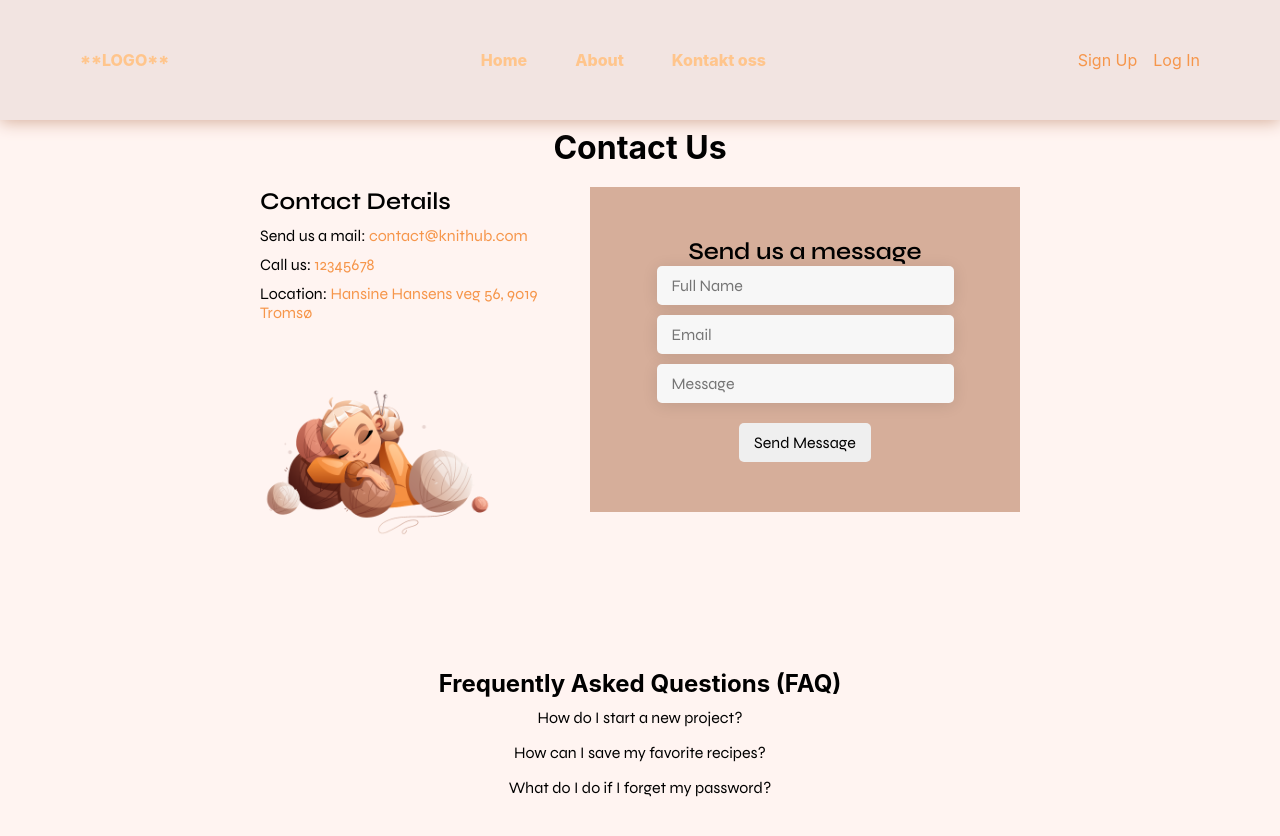
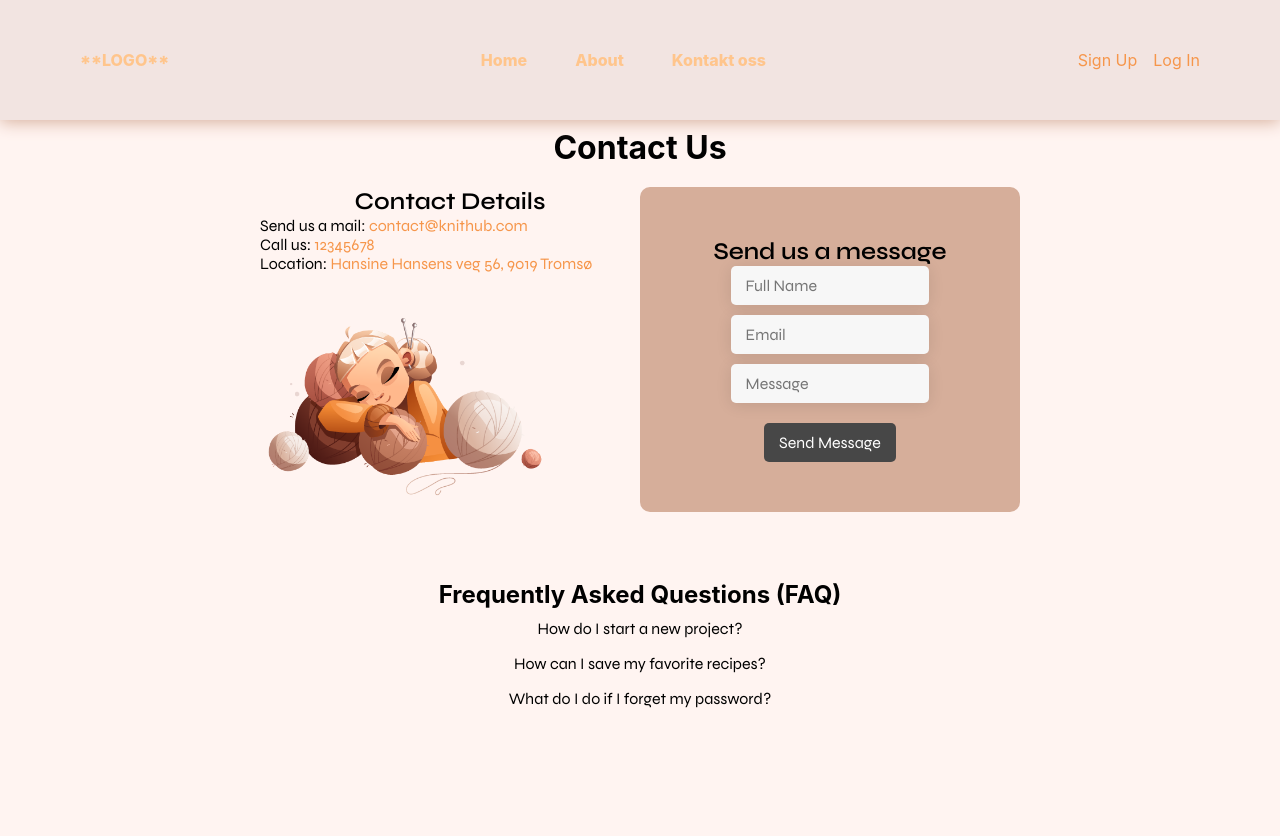
Before and after one commit to uit-inf-2900/Team12, a React (Create React App) app in the folder front/: page /kontaktoss in a window 1280 px wide. Shown: the top 836 px of the page. After the commit the page ends 800 px from the top, so only its background shows below. Built offline with nearby package versions, Linux system fonts and the light colour scheme.

Commit message:
fixed so message container is as big as the img and info on the contact us page

```diff
--- a/front/src/Components/BoxAndContainers.css
+++ b/front/src/Components/BoxAndContainers.css
@@ -1,5 +1,9 @@
 @import url('./colorAndText.css');
 
+:root{
+    --box-padding: 50px;
+    --box-border-radius: 10px;
+}
 
 .page-container{
     padding-top: var(--header-height);
@@ -37,26 +41,26 @@
 
 /* information about each background box */
 .box {
-    padding: 50px;                   /* Padding around the content of each section */
+    padding: var(--box-padding);
     display: flex;                   /* Use flexbox for layout */
     flex-direction: column;          /* Stack child elements vertically */
     justify-content: center;         /* Center children vertically */
     align-items: center;             /* Center children horizontally */
     transition: transform 0.5s;      /* Animate position changes smoothly */
-    border-radius: 10px;
-
+    border-radius: var(--box-border-radius);
 }
 
 /* Light purple color */
 .box.light {
-    width: 50%; /* Take up half of the container's width */
+    width: 60%; /* Take up half of the container's width */
     background-color: var(--box-color-light); /* Light purple background */
-    height: 30%;
+    height: 50%;
 }
 
 /* Dark purple color */
 .box.dark {
-    width: 30%; /* Take up half of the container's width */
+    width: 40%; /* Take up half of the container's width */
     background-color: var(--box-color-dark); /* Darker purple background */
-    height: 30%;
+    height: 50%;
+
 }
--- a/front/src/Components/colorAndText.css
+++ b/front/src/Components/colorAndText.css
@@ -89,6 +89,7 @@
     color: var(--text-color);
     text-align: center;
     margin-bottom: 2.5rem;
+    flex: 1;
 }
 
 
--- a/front/src/pages/ContactUs/ContactUs.css
+++ b/front/src/pages/ContactUs/ContactUs.css
@@ -2,15 +2,7 @@
 @import url('../../App.css');
 
 /* ------------- CONTACT INFO  ------------- */
-/* Overall form layout */
-.contact-form-box {
-    height: 100%; /* Sett høyden til 100% av foreldrecontaineren */
-    padding: 50px;
-    background-color: var(--box-color-dark); /* Lett bakgrunnsfarge */
-    display: flex;
-    flex-direction: column;
-    height: 100%;
-}
+
 
 /* Message box */
 .contact-form-container {
@@ -20,48 +12,21 @@
     font-family: var( --body-font);
     font-size: var(--normal-font-size);
     display: flex;
+    justify-content: space-between;
     flex-direction: row;
-    align-items: stretch;
-    justify-content: space-between;
     flex-wrap: wrap;
 }
 
-/* Style for contact details */
-.contact-details {
-    margin-bottom: 2em;
-    text-align: left;
-    color: var(--primary-color);
-    height: 100%;
-}
 
-/* contactdetails and message box takes 50/50 of the screen */
-.contact-details, .contact-form-box {
-    flex: 1;
-}
-
-
-/* Style for the contact details */
-.contact-details p {
-    margin: 10px 0;
-}
-
-/* For the links in the contact details */
-.contact-details a{
-    margin-bottom: 2em;
-    text-align: left;
-}
-
-.contact-details a:hover {
-    border-bottom: 1px solid;
-}
 
 /* Image under contact details */
 .contact-image {
-    max-width: 70%;
+    max-width: 75%;
     height: auto;
     display: block;
     padding: 0;
     float: left;
+    margin-bottom: -70px;       /* Remove the space that is in the image*/
 }
 
 
--- a/front/src/pages/ContactUs/ContactUs.js
+++ b/front/src/pages/ContactUs/ContactUs.js
@@ -21,11 +21,12 @@ const FAQItem = ({ question, answer }) => {
 };
 
 const ContactDetails = () => (
-    <div className="contact-details">
+    <div className="infoText" style={{"textAlign":"left"}}>
         {/* The following details should be styled according to your ContactUs.css */}
         <p>Send us a mail: <a href="mailto:contact@knithub.com">contact@knithub.com </a></p>
         <p>Call us: <a href="tel:+4712345678"> 12345678</a></p>
         <p>Location: <a href="https://maps.google.com?q=Hansine+Hansens+veg+56,+9019+Tromsø">Hansine Hansens veg 56, 9019 Tromsø</a> </p>
+        <img src={Image} alt="Contact us" className="contact-image" />
     </div>
 );
 
@@ -41,19 +42,19 @@ const ContactUs = () => {
         <div className="page-container">
             <h1>Contact Us</h1>
             <div className="contact-form-container">
-                <section className="contact-details">
+                <div className="infoText" >
                     <h2>Contact Details</h2>
                     <ContactDetails />
-                    <img src={Image} alt="Contact us" className="contact-image" />
-                </section>
-                <form onSubmit={handleSubmit(onSubmit)} className="contact-form-box">
+                </div>
+
+                <form onSubmit={handleSubmit(onSubmit)} className="box dark" style={{"width": "50%", "height":"100%"}}>
                     <h2>Send us a message</h2>
                     <InputField
                         placeholder="Full Name"
                         register={register("Name", { required: "Full name is required." })}
                         errors={errors.Name}
                         type="text"
-                    />
+                        />
                     <InputField
                         placeholder="Email"
                         register={register("email", {
@@ -62,24 +63,25 @@ const ContactUs = () => {
                         })}
                         errors={errors.email}
                         type="email"
-                    />
+                        />
                     <InputField
                         placeholder="Message"
                         register={register("message", {
                             required: "Message is required." })}
-                        errors={errors.message}
-                        type="text"
-                    />
+                            errors={errors.message}
+                            type="text"
+                            />
                     <button type="submit" className="submit-button">Send Message</button>
                 </form>
+
             </div>
             {/* Frequently Asked Questions (FAQ) Section */}
-            <section className="faq-section">
+            <div className="faq-section">
                 <h2>Frequently Asked Questions (FAQ)</h2>
                 <FAQItem question="How do I start a new project?" answer="To start a new project, go to your project planner and click on 'Add new project'." />
                 <FAQItem question="How can I save my favorite recipes?" answer="Recipes can be saved by clicking on 'Save as favorite' under each recipe." />
                 <FAQItem question="What do I do if I forget my password?" answer="Click on 'Forgot password?' on the login page to reset your password." />
-            </section>
+            </div>
         </div>
     );
 };
--- a/front/src/pages/about/about.css
+++ b/front/src/pages/about/about.css
@@ -4,37 +4,25 @@
 @import url('../../Components/colorAndText.css');
 
 
-/* General Page Styles */
-.about-page-container {
-    max-width: 1200px; /* Set a max-width that fits your design */
-    margin: auto;
-    padding: 20px;
-    text-align: center; /* Centers text within the container */
-}
-
-/* Section Styles */
-
-
-/* Component Styles */
-/* Team Member Styles and Feature Item Styles */
+/* Make the img and info stay beside eachother and have the same height*/
 .section-container .team-member,
 .section-container .feature-item  {
     display: flex;
     justify-content: center;
     align-items: center;
-    gap: 20px; /* Space between image and text */
-    margin-bottom: 20px; /* Space between team member entries */
+    gap: 20px;                      /* Space between image and text */
+    margin-bottom: 20px;            /* Space between team member entries */
 }
 
 
 /* Team Member Info Styles */
 .team-member-info, .feature-info {
     flex: 1;
-    max-width: 400px; /* Ensures text does not stretch too wide */
+    max-width: 400px;       /* Ensures text does not stretch too wide */
 }
 
-/* Team Member Image Styles */
+/* Image Styles for this page specifically */
 .team-member-image, .feature-image {
-    width: 150px; /* Standardizes image size */
-    border-radius: 50%; /* Rounds the corners for a circular shape */
+    width: 150px;           /* Standardizes image size */
+    border-radius: 50%;     /* Rounds the corners for a circular shape */
 }
--- a/front/src/pages/about/about.js
+++ b/front/src/pages/about/about.js
@@ -41,7 +41,7 @@ const TeamMember = ({ imageSrc, name, role, background, imagePosition }) => {
 
 export const About = () => {
   return (
-    <div className="about-page-container">
+    <div className="page-container">
       <h1>
         Om Oss
       </h1>
```
